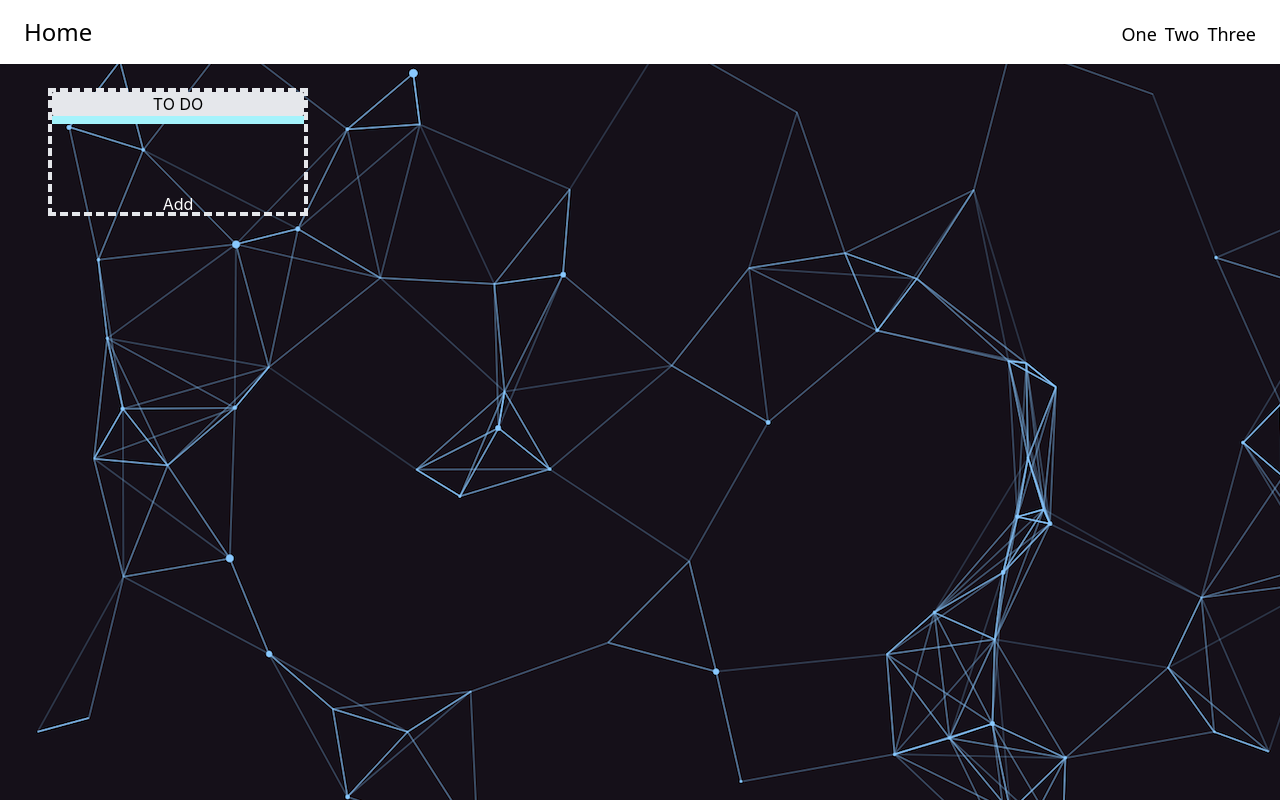
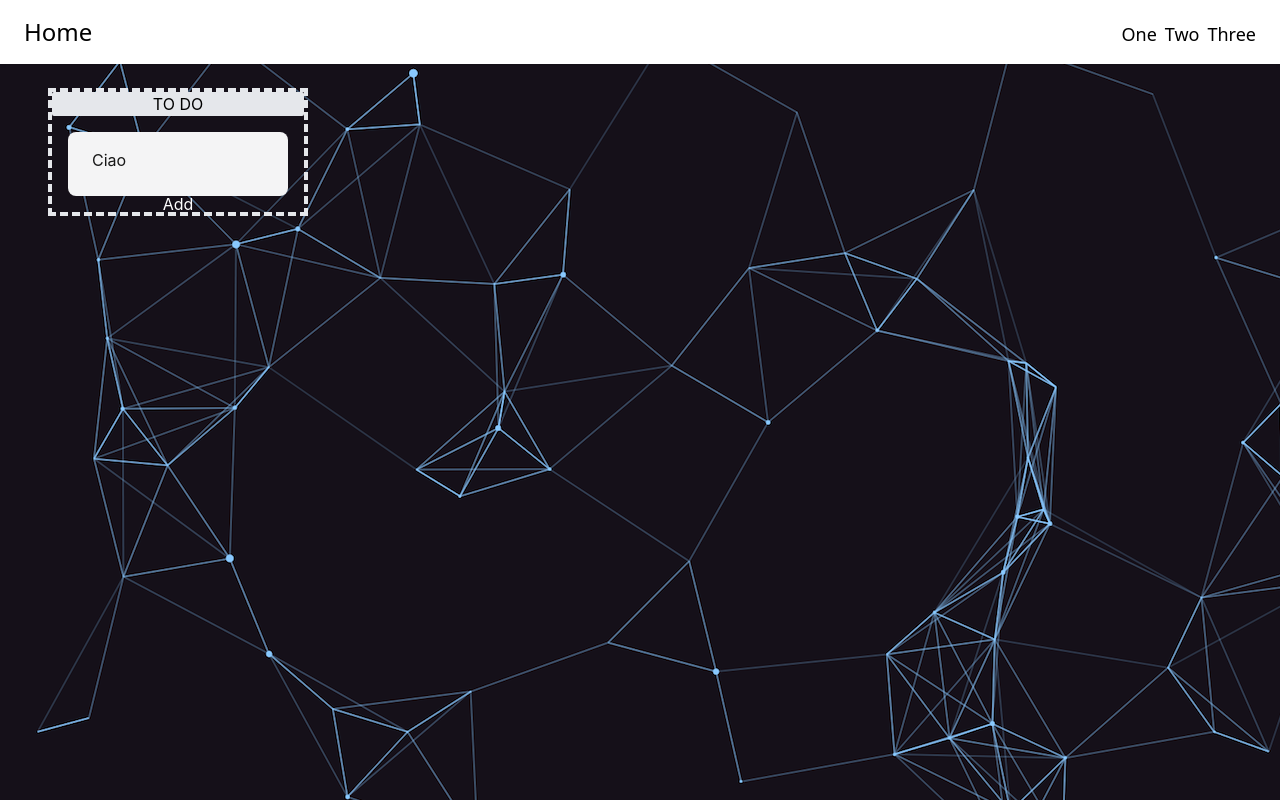
Before and after one commit to nicolacalvio/DSI_Board, a React (Create React App) app in the folder dsi_board/: page / in a window 1280 px wide. Both pictures are taken after a click on the button "Add". Built offline with nearby package versions, Linux system fonts and the light colour scheme.

Commit message:
stile def card

```diff
--- a/dsi_board/src/components/Card.tsx
+++ b/dsi_board/src/components/Card.tsx
@@ -7,8 +7,8 @@ class Card extends Component<any, any> {
     render(){
         return (
             <>
-                <div className='w-h-full h-2 bg-cyan-200' onClick={()=> this.props.openDesc}>
-                    <div className='top-0.5 left-0.5 right-0.5 overflow-hidden text-ellipsis text-xs text-neutral-900'>{this.props.cardtitle}</div>
+                <div className='w-h-full h-16 mx-4 my-4 bg-zinc-100 rounded-lg' onClick={()=> this.props.openDesc}>
+                    <div className='mx-2 my-4 h-12 p-4 align-middle flex-auto overflow-hidden text-ellipsis text-base text-neutral-900'>{this.props.cardTitle}</div>
                 </div>
             </>
         );
```
